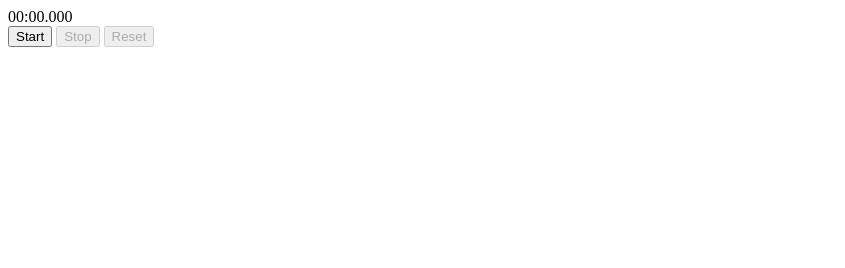
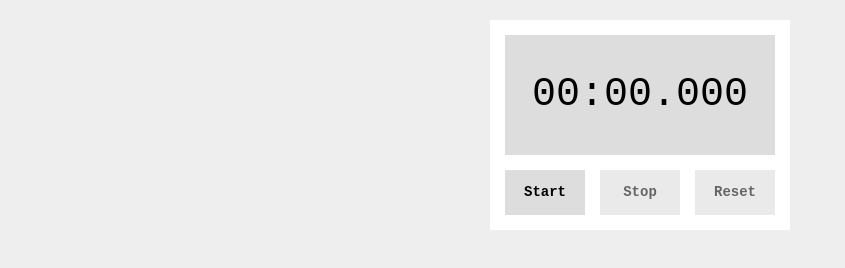
Before and after one commit to poly28/MyStopwatch, a plain HTML site: page index.html in a window 1280 px wide. Shown: the whole page, without its empty margins (0-845 px from the left). Drawn offline with Linux system fonts and the light colour scheme.

Commit message:
ストップウォッチ完成

```diff
--- a/css/styles.scss
+++ b/css/styles.scss
@@ -0,0 +1,36 @@
+body {
+	font-family: 'Courier New', monospace;
+	font-size: 14px;
+	background-color: #eee;
+}
+.container {
+	margin: 20px auto;
+	width: 270px;
+	background-color: #fff;
+	padding: 15px;
+	text-align: center;
+}
+#timer {
+	background-color: #ddd;
+	height: 120px;
+	line-height: 120px;
+	font-size: 40px;
+	margin-bottom: 15px;
+}
+.controls {
+	display: flex;
+	justify-content: space-between;
+	.btn {
+		user-select: none;
+		width: 80px;
+		height: 45px;
+		line-height: 45px;
+		background-color: #ddd;
+		font-weight: bold;
+		cursor: pointer;
+	}
+}
+
+.inactive {
+	opacity: 0.6;
+}
--- a/index.html
+++ b/index.html
@@ -9,9 +9,11 @@
 	<body>
 		<div class="container">
 			<div id="timer">00:00.000</div>
-			<button id="start">Start</button>
-			<button id="stop">Stop</button>
-			<button id="reset">Reset</button>
+			<div class="controls">
+				<div class="btn" id="start">Start</div>
+				<div class="btn" id="stop">Stop</div>
+				<div class="btn" id="reset">Reset</div>
+			</div>
 		</div>
 		<script src="js\main.js"></script>
 	</body>
--- a/js/main.js
+++ b/js/main.js
@@ -21,36 +21,45 @@ function countUp() {
 }
 
 function setButtonStateInitial() {
-	start.disabled = false;
-	stop.disabled = true;
-	reset.disabled = true;
+	start.classList.remove('inactive');
+	stop.classList.add('inactive');
+	reset.classList.add('inactive');
 }
 function setButtonStateRunning() {
-	start.disabled = true;
-	stop.disabled = false;
-	reset.disabled = true;
+	start.classList.add('inactive');
+	stop.classList.remove('inactive');
+	reset.classList.add('inactive');
 }
 function setButtonStateStopped() {
-	start.disabled = false;
-	stop.disabled = true;
-	reset.disabled = false;
+	start.classList.remove('inactive');
+	stop.classList.add('inactive');
+	reset.classList.remove('inactive');
 }
 
 setButtonStateInitial();
 
 start.addEventListener('click', () => {
+	if (start.classList.contains('inactive') === true) {
+		return;
+	}
 	setButtonStateRunning();
 	startTime = Date.now();
 	countUp();
 });
 
 stop.addEventListener('click', () => {
+	if (stop.classList.contains('inactive') === true) {
+		return;
+	}
 	setButtonStateStopped();
 	clearTimeout(timeoutId);
 	elapsedTime += Date.now() - startTime;
 });
 
 reset.addEventListener('click', () => {
+	if (reset.classList.contains('inactive') === true) {
+		return;
+	}
 	setButtonStateInitial();
 	timer.textContent = '00:00.000';
 	elapsedTime = 0;
```
Also changed, not shown: css/styles.css, 1 other file.
